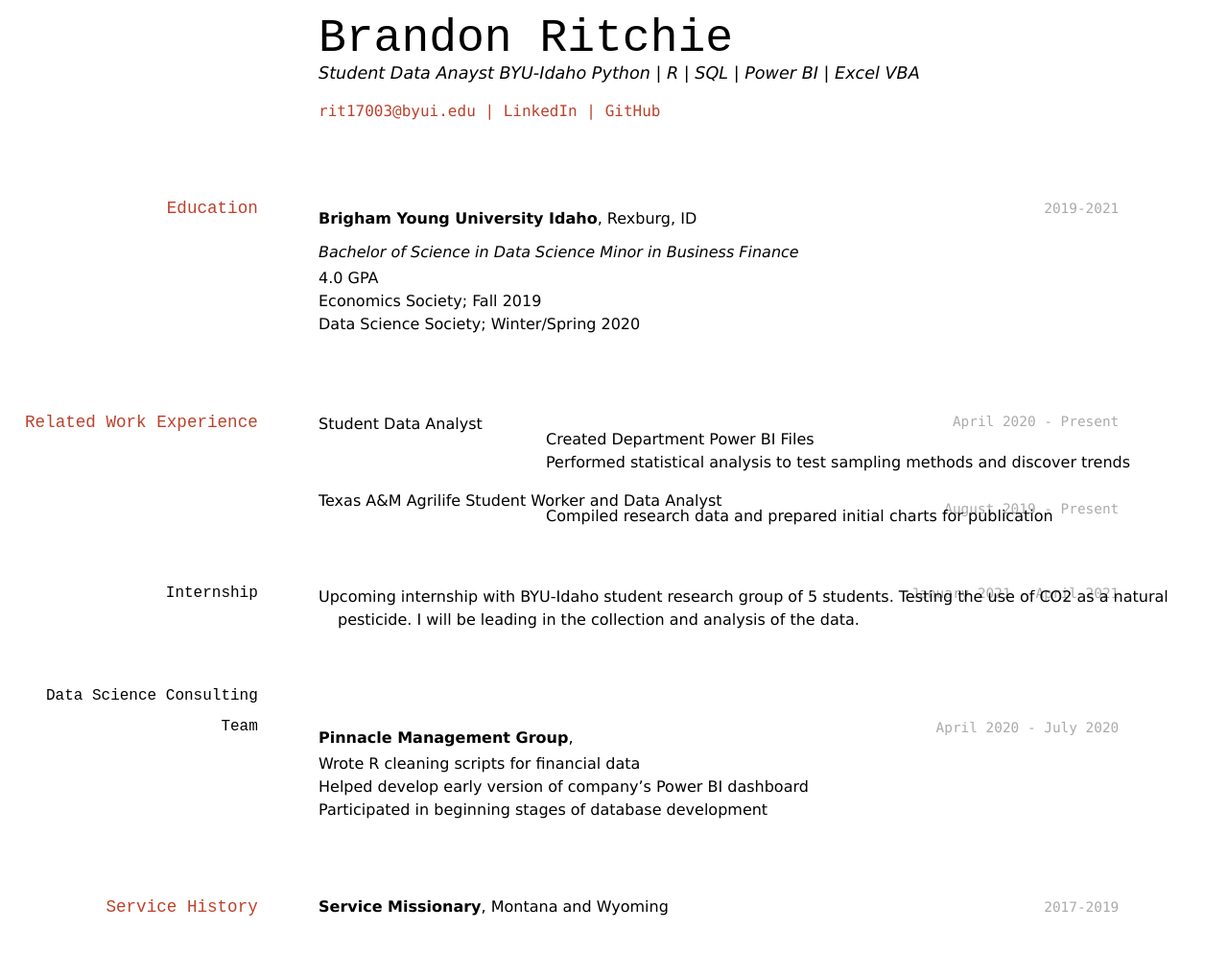
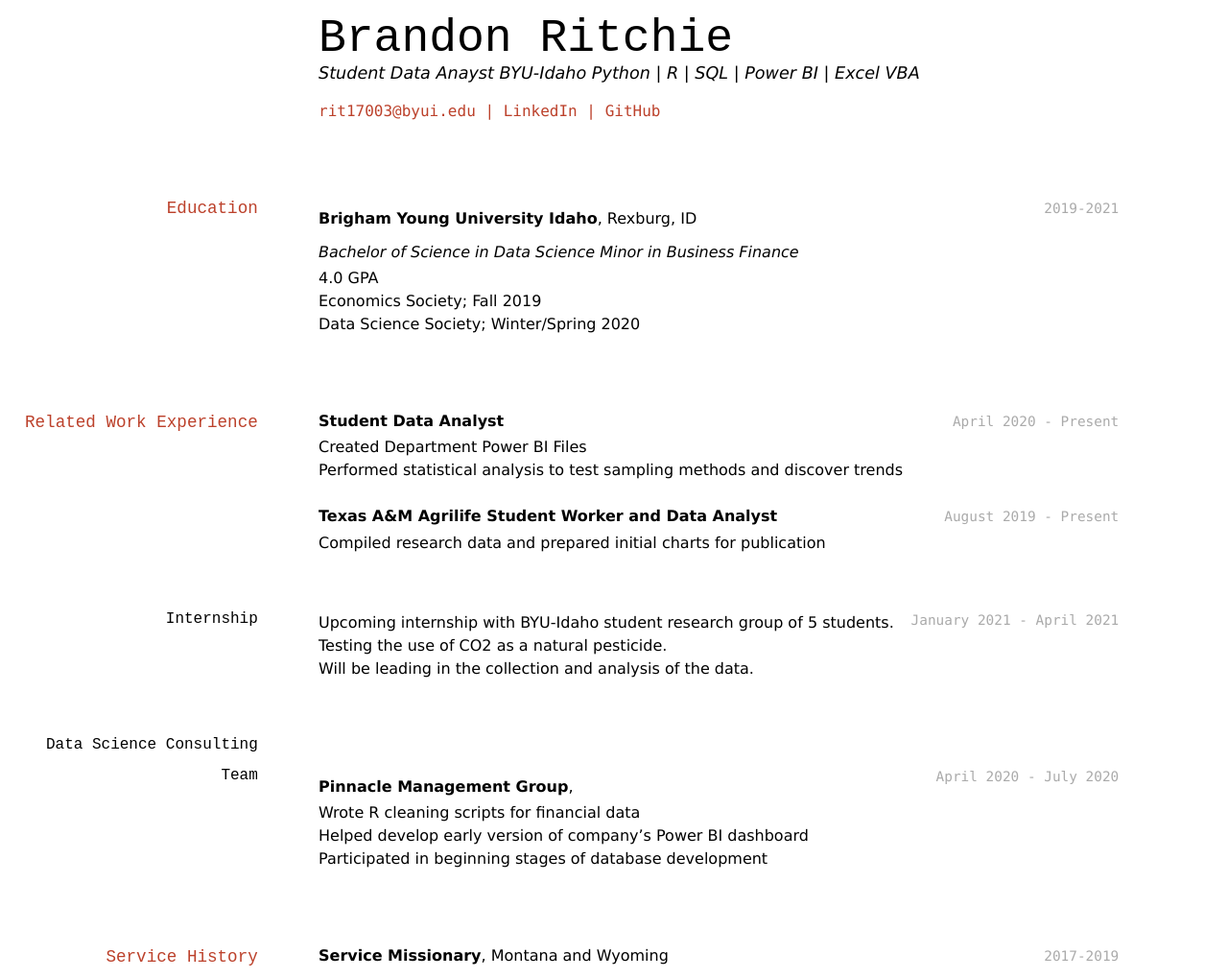
Before and after one commit to byuids-resumes/BrandonRitchie_Resume, a Jekyll site: the page built from docs/index.md, in a window 1280 px wide. Shown: the whole page at 96% size. Built offline with Jekyll 4.4.1, drawn with Linux system fonts in a browser that asks for light colours; before the commit the page ends 968 px from its top, so only the background shows below that.

Commit message:
more formatting changes

```diff
--- a/docs/index.md
+++ b/docs/index.md
@@ -30,26 +30,20 @@ _Minor in Business Finance_
 ## Related Work Experience
 
 `April 2020 - Present`
-<ul>
-<li>Student Data Analyst</li>
-<ul>
-<li>Created Department Power BI Files</li>
-<li>Performed statistical analysis to test sampling methods and discover trends</li>
-</ul>
-</ul>
+__Student Data Analyst__
+- Created Department Power BI Files
+- Performed statistical analysis to test sampling methods and discover trends
 
 `August 2019 - Present`
-<ul>
-<li>Texas A&M Agrilife Student Worker and Data Analyst</li>
-<ul>
-<li>Compiled research data and prepared initial charts for publication</li>
-</ul>
-</ul>
+__Texas A&M Agrilife Student Worker and Data Analyst__
+- Compiled research data and prepared initial charts for publication
 
 ### Internship
 
 `January 2021 - April 2021`
-- Upcoming internship with BYU-Idaho student research group of 5 students. Testing the use of CO2 as a natural pesticide. I will be leading in the collection and analysis of the data.
+- Upcoming internship with BYU-Idaho student research group of 5 students.
+- Testing the use of CO2 as a natural pesticide.
+- Will be leading in the collection and analysis of the data.
 
 
 ### Data Science Consulting Team
```
